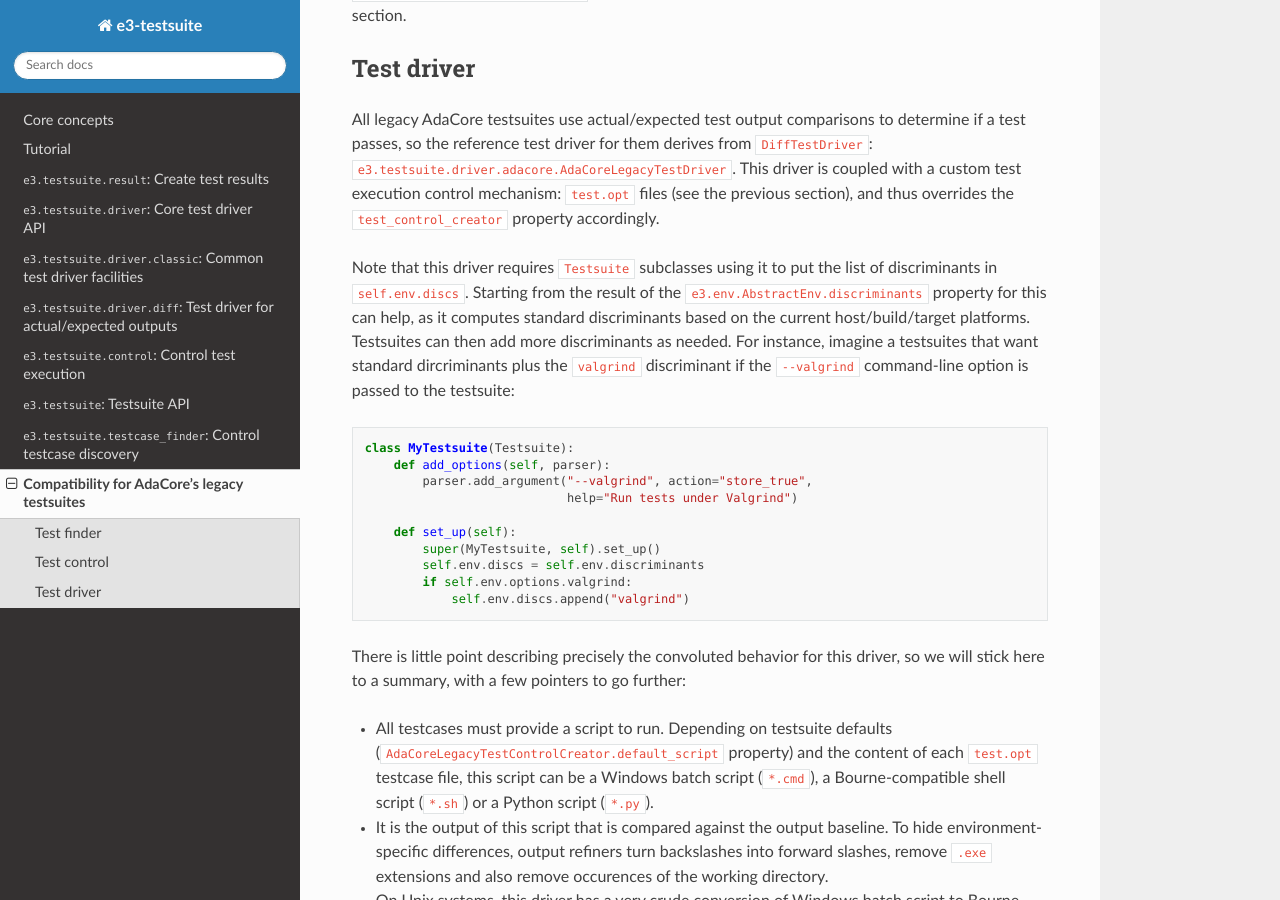
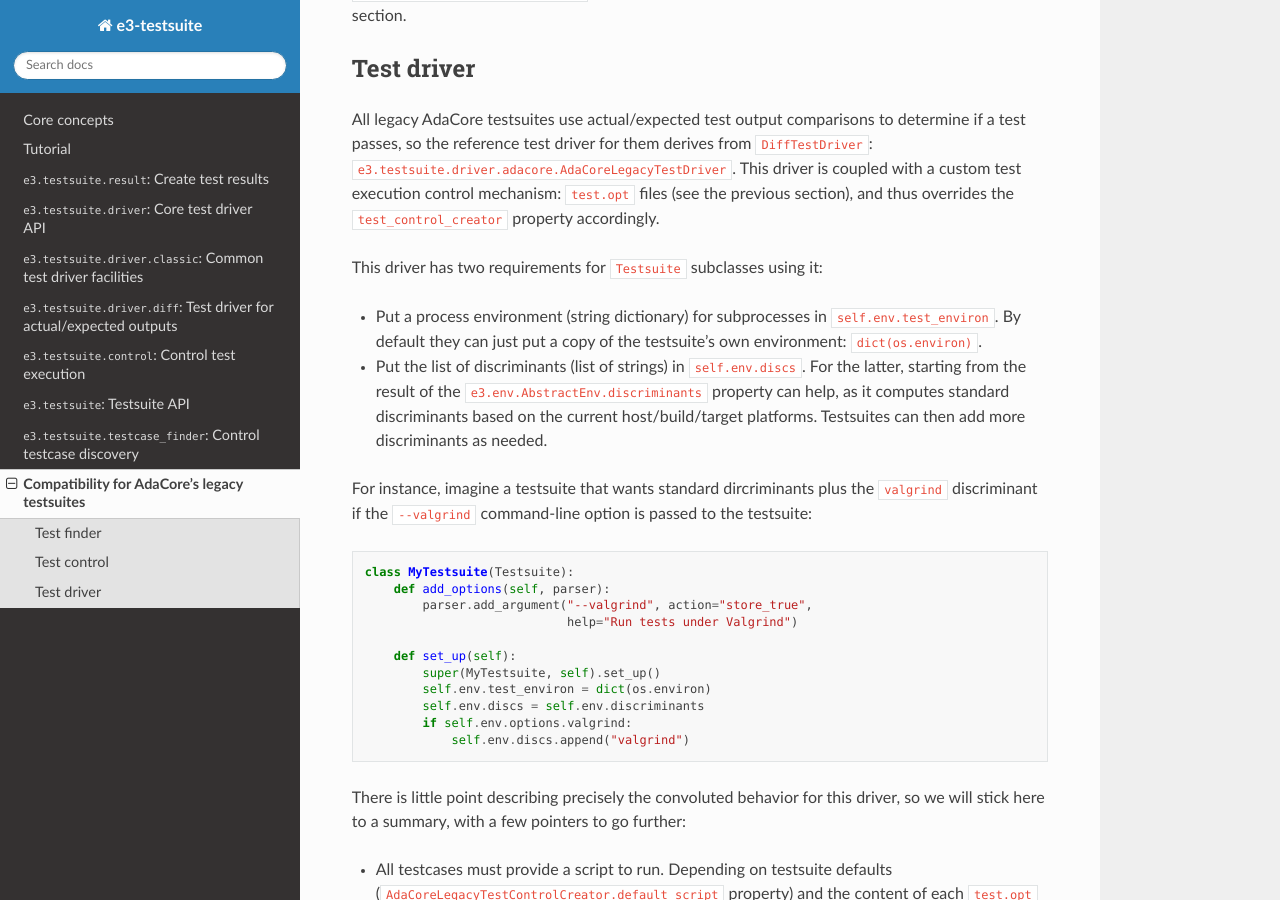
Before and after one commit to AdaCore/e3-testsuite, a Sphinx documentation site: the page built from doc/adacore.rst, in a window 1280 px wide and 900 px high, scrolled down 1209 px. Built offline with Sphinx 7.4.7 and the Read the Docs theme 2.0.0, drawn with Linux system fonts in a browser that asks for light colours.

Commit message:
User manual: document the test_environ requirement for legacy drivers
TN: T213-025

```diff
--- a/doc/adacore.rst
+++ b/doc/adacore.rst
@@ -72,13 +72,21 @@ This driver is coupled with a custom test execution control mechanism:
 ``test.opt`` files (see the previous section), and thus overrides the
 ``test_control_creator`` property accordingly.
 
-Note that this driver requires ``Testsuite`` subclasses using it to put the
-list of discriminants in ``self.env.discs``. Starting from the result of the
-``e3.env.AbstractEnv.discriminants`` property for this can help, as it computes
-standard discriminants based on the current host/build/target platforms.
-Testsuites can then add more discriminants as needed. For instance, imagine a
-testsuites that want standard dircriminants plus the ``valgrind`` discriminant
-if the ``--valgrind`` command-line option is passed to the testsuite:
+This driver has two requirements for ``Testsuite`` subclasses using it:
+
+* Put a process environment (string dictionary) for subprocesses in
+  ``self.env.test_environ``. By default they can just put a copy of the
+  testsuite's own environment: ``dict(os.environ)``.
+
+* Put the list of discriminants (list of strings) in ``self.env.discs``.
+  For the latter, starting from the result of the
+  ``e3.env.AbstractEnv.discriminants`` property can help, as it computes
+  standard discriminants based on the current host/build/target platforms.
+  Testsuites can then add more discriminants as needed.
+
+For instance, imagine a testsuite that wants standard dircriminants plus the
+``valgrind`` discriminant if the ``--valgrind`` command-line option is passed
+to the testsuite:
 
 .. code-block:: python
 
@@ -89,6 +97,7 @@ if the ``--valgrind`` command-line option is passed to the testsuite:
 
        def set_up(self):
            super(MyTestsuite, self).set_up()
+           self.env.test_environ = dict(os.environ)
            self.env.discs = self.env.discriminants
            if self.env.options.valgrind:
                self.env.discs.append("valgrind")
```
